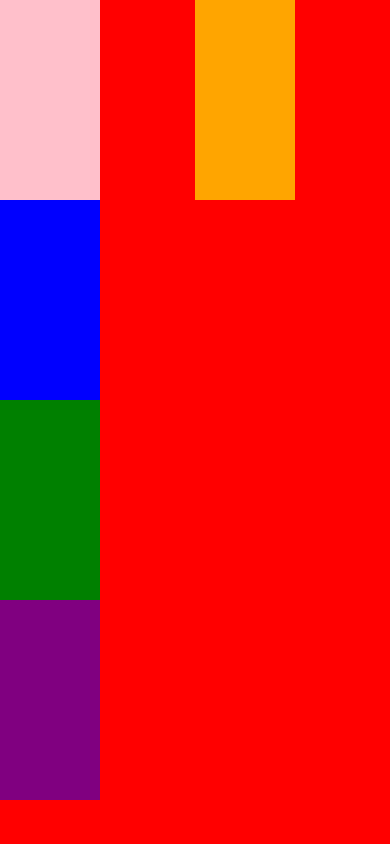
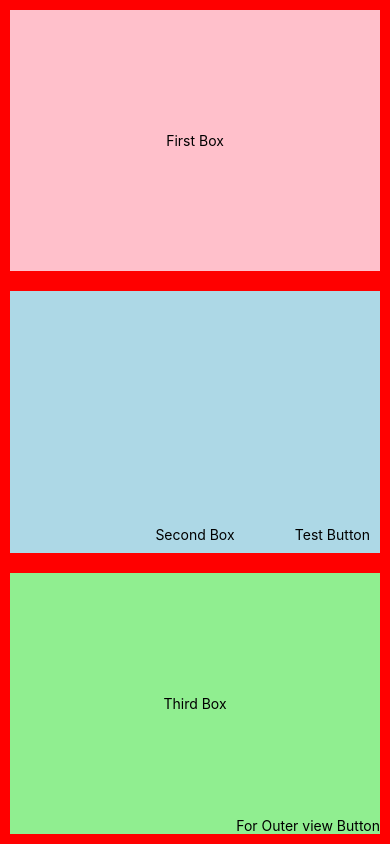
Before and after one commit to ra-janani/firstsampleproject, a React Native app: screen / in a window 390 px wide. Built offline with nearby package versions, Linux system fonts and the light colour scheme.

Commit message:
absolute positioning example

```diff
--- a/App.js
+++ b/App.js
@@ -7,7 +7,7 @@
 
 import React, {useState} from 'react';
 
-import {Text, View, ScrollView} from 'react-native';
+import {Text, View, Button,ScrollView, TouchableOpacity} from 'react-native';
 
 import {
   MyTestComponent,
@@ -39,16 +39,22 @@ function App() {
         flex: 1,
         backgroundColor: 'red',
         flexDirection: 'column',
-        justifyContent: 'flex-start',
-        alignItems: 'flex-start',
-        flexWrap: 'wrap',
       }}>
-      <View style={{width: 100, height: 200, backgroundColor: 'pink'}}></View>
-      <View style={{width: 100, height: 200, backgroundColor: 'blue'}}></View>
-      <View style={{width: 100, height: 200, backgroundColor: 'green'}}></View>
-      <View style={{width: 100, height: 200, backgroundColor: 'purple'}}></View>
-      <View style={{width: 100, height: 200, backgroundColor: 'orange'}}></View>
-
+      <View style={{flex: 1, margin: 10, backgroundColor: 'pink', justifyContent:'center',alignItems:'center'}}>
+        <Text>First Box</Text>
+      </View>
+      <View style={{flex: 1, margin: 10, backgroundColor: 'lightblue',justifyContent:'center',alignItems:'center'}}>
+        <Text style={{position:'absolute', bottom:10}}>Second Box</Text>
+        <TouchableOpacity style={{ position:'absolute',bottom:10, right:10 }} >
+          <Text>Test Button</Text>
+        </TouchableOpacity>
+      </View>
+      <View style={{flex: 1, margin: 10, backgroundColor: 'lightgreen',justifyContent:'center',alignItems:'center'}}>
+        <Text>Third Box</Text>
+      </View>
+      <TouchableOpacity style={{ position:'absolute',bottom:10, right:10 }} >
+          <Text>For Outer view Button</Text>
+        </TouchableOpacity>
     </View>
   );
 }
```
